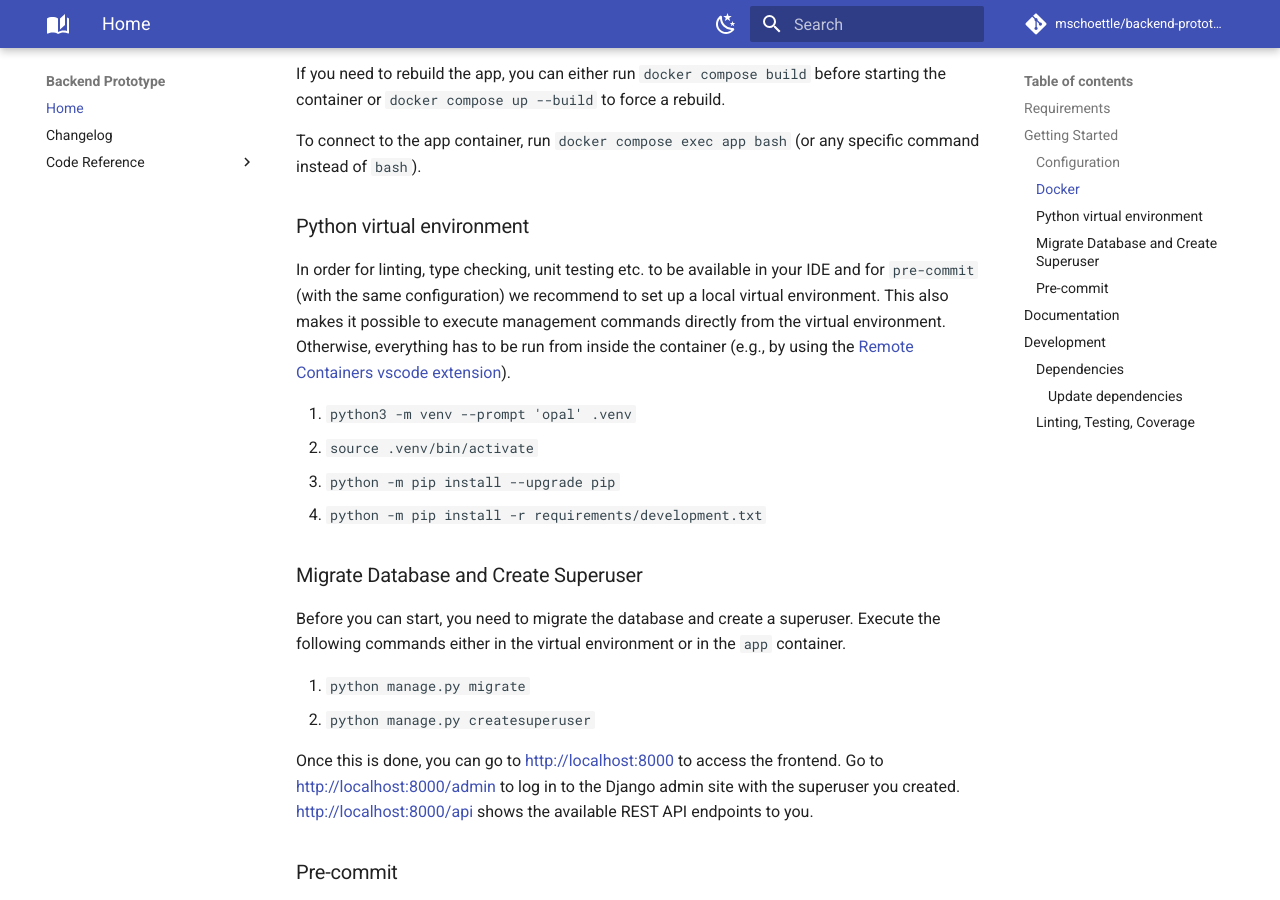
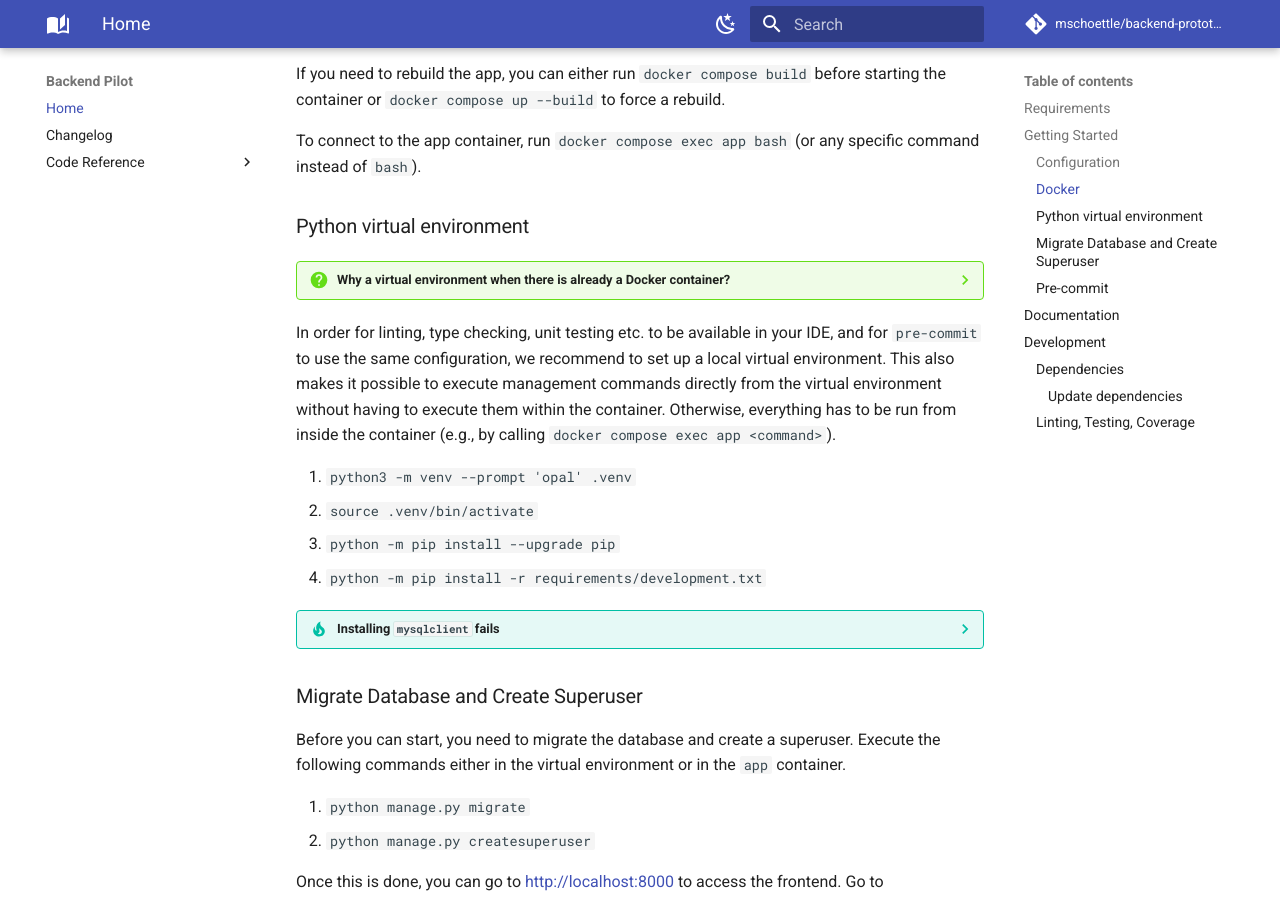
Before and after one commit to opalmedapps/opal-admin, an MkDocs documentation site: the page built from docs/index.md, in a window 1280 px wide and 900 px high, scrolled down 956 px. Built offline with MkDocs 1.6.1 and Material for MkDocs 9.7.7, drawn with Linux system fonts in a browser that asks for light colours; comment, search, counter and statistics services are not loaded; some of the changed text lies outside the part shown.

Commit message:
docs: Improve README to improve setup of venv

````diff
--- a/README.md
+++ b/README.md
@@ -1,4 +1,4 @@
-# Opal Backend Prototype
+# Opal Backend Pilot
 
 [![pipeline status](https://gitlab.com/mschoettle/backend-prototype/badges/main/pipeline.svg)](https://gitlab.com/mschoettle/backend-prototype/-/commits/main) [![coverage report](https://gitlab.com/mschoettle/backend-prototype/badges/main/coverage.svg)](https://gitlab.com/mschoettle/backend-prototype/-/commits/main)
 
@@ -34,12 +34,32 @@
 
 ### Python virtual environment
 
-In order for linting, type checking, unit testing etc. to be available in your IDE and for `pre-commit` (with the same configuration) we recommend to set up a local virtual environment. This also makes it possible to execute management commands directly from the virtual environment. Otherwise, everything has to be run from inside the container (e.g., by using the [Remote Containers vscode extension](https://marketplace.visualstudio.com/items?itemName=ms-vscode-remote.remote-containers)).
+??? question "Why a virtual environment when there is already a Docker container?"
+
+    While this is not ideal, it makes it easier to run `pre-commit` with the same setup/dependencies for `flake8` and `mypy`. In addition, `vscode` can make use of the virtual environment to call `flake8` and `mypy` and provide the results directly in the editor. Alternatively, the [Remote Containers extension](https://marketplace.visualstudio.com/items?itemName=ms-vscode-remote.remote-containers) could be used to develop fully within the container. If you figure out a proper configuration to have linting, typechecking and `pre-commit` running in there, please provide a merge request.
+
+In order for linting, type checking, unit testing etc. to be available in your IDE, and for `pre-commit` to use the same configuration, we recommend to set up a local virtual environment. This also makes it possible to execute management commands directly from the virtual environment without having to execute them within the container. Otherwise, everything has to be run from inside the container (e.g., by calling `docker compose exec app <command>`).
 
 1. `python3 -m venv --prompt 'opal' .venv`
 2. `source .venv/bin/activate`
 3. `python -m pip install --upgrade pip`
 4. `python -m pip install -r requirements/development.txt`
+
+??? tip "Installing `mysqlclient` fails"
+
+    In case installing the `mysqlclient` package does not provide a binary for your platform it needs to be built. To do so, the mysql client library needs to be installed on the system.
+
+    The easiest is to install it via Homebrew:
+
+    === "macOS"
+        ```shell
+        brew install mysql-client
+        export PATH="/opt/homebrew/opt/mysql-client/bin:$PATH"
+        # install dependencies via pip install
+        ```
+
+    === "Windows"
+        No detailed steps known. Try to follow the [instructions](https://github.com/PyMySQL/mysqlclient#windows) provided by the mysqlclient package.
 
 ### Migrate Database and Create Superuser
 
--- a/mkdocs.yml
+++ b/mkdocs.yml
@@ -1,5 +1,5 @@
 # Project information
-site_name: Backend Prototype
+site_name: Backend Pilot
 site_url: https://mschoettle.gitlab.io/backend-prototype
 site_author: Opal Health Informatics Group (O-HIG)
 
````
